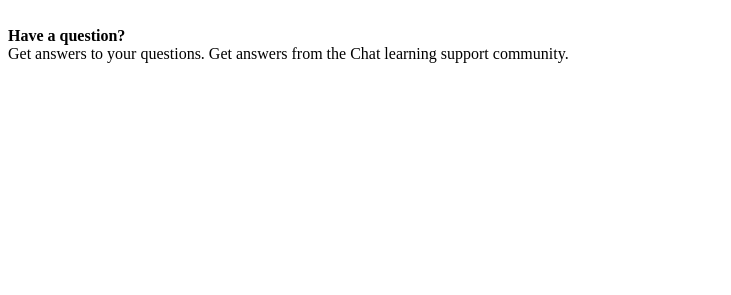
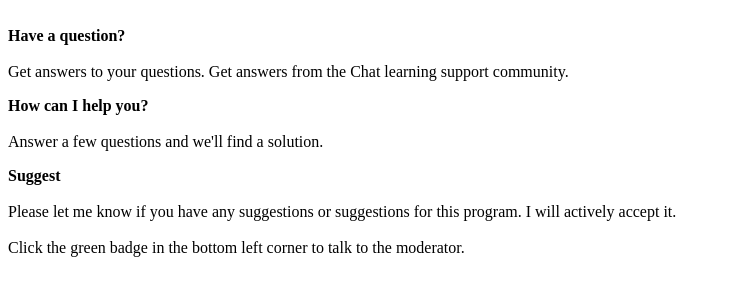
Before and after one commit to Jun413/Chat-learning, a plain HTML site: page support.html in a window 1280 px wide. Shown: the part 297-592 px from the top of the page, without its empty margins (0-731 px from the left). Drawn offline with Linux system fonts and the light colour scheme; a script that the page names is missing.

Commit message:
1.3 version

```diff
--- a/support.html
+++ b/support.html
@@ -22,8 +22,21 @@
   <img src="messenger.jpg" width="100%">
 
   <p style="margin-top:45px;">
-  <strong>Have a question?</strong><br>
-  Get answers to your questions. Get answers from the Chat learning support community.
+    <strong>Have a question?</strong><br><br>
+    Get answers to your questions. Get answers from the Chat learning support community.
+  </p>
+
+  <p>
+    <strong>How can I help you?</strong><br><br>
+    Answer a few questions and we'll find a solution.
+  </p>
+
+  <p>
+    <strong>Suggest</strong><br><br>
+    Please let me know if you have any suggestions or suggestions for this program. I will
+    actively accept it.<br><br>
+
+    Click the green badge in the bottom left corner to talk to the moderator.
   </p>
 
   <p>
```
